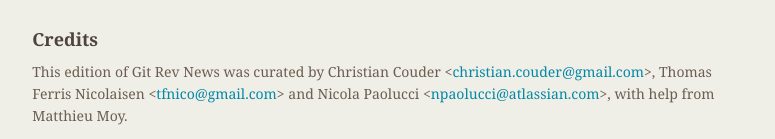
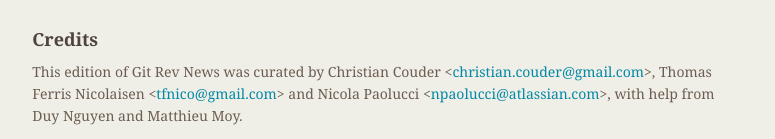
Before and after one commit to git/git.github.io, a Jekyll site: the page built from rev_news/drafts/edition-16.md, in a window 1280 px wide and 900 px high, scrolled down 2677 px. Shown: the part 758-897 px from the top of the window, without its empty margins (339-1114 px from the left). Built offline with Jekyll 4.4.1, drawn with Linux system fonts in a browser that asks for light colours.

Commit message:
rn-16: add Duy among the helpers

```diff
--- a/rev_news/drafts/edition-16.md
+++ b/rev_news/drafts/edition-16.md
@@ -228,4 +228,4 @@
 
 This edition of Git Rev News was curated by Christian Couder &lt;<christian.couder@gmail.com>&gt;,
 Thomas Ferris Nicolaisen &lt;<tfnico@gmail.com>&gt; and Nicola Paolucci &lt;<npaolucci@atlassian.com>&gt;,
-with help from Matthieu Moy.
+with help from Duy Nguyen and Matthieu Moy.
```
